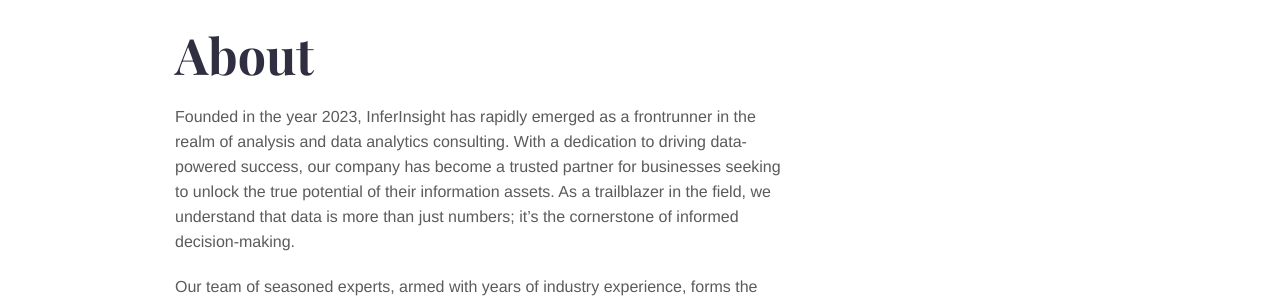
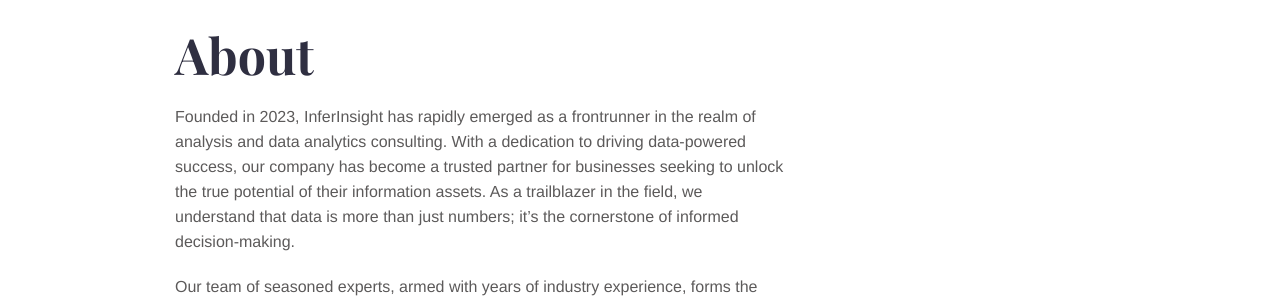
Before and after one commit to inferinsight/inferinsight.github.io, a Jekyll site: the page built from about.md, in a window 1280 px wide. Shown: the part 137-437 px from the top of the page. Built offline with Jekyll 4.4.1, drawn with Linux system fonts in a browser that asks for light colours.

Commit message:
Initial commit

```diff
--- a/about.md
+++ b/about.md
@@ -5,7 +5,7 @@ description: About
 bodyClass: page-about
 ---
 
-Founded in the year 2023, InferInsight has rapidly emerged as a frontrunner in the realm of analysis and data analytics consulting. With a dedication to driving data-powered success, our company has become a trusted partner for businesses seeking to unlock the true potential of their information assets. As a trailblazer in the field, we understand that data is more than just numbers; it's the cornerstone of informed decision-making.
+Founded in 2023, InferInsight has rapidly emerged as a frontrunner in the realm of analysis and data analytics consulting. With a dedication to driving data-powered success, our company has become a trusted partner for businesses seeking to unlock the true potential of their information assets. As a trailblazer in the field, we understand that data is more than just numbers; it's the cornerstone of informed decision-making.
 
 Our team of seasoned experts, armed with years of industry experience, forms the core of our unparalleled offerings. Their ability to translate intricate data into actionable insights has consistently propelled our clients ahead in a highly competitive landscape. From predictive modeling to market segmentation, our range of services is designed to cater to diverse needs, addressing challenges and capitalizing on opportunities unique to each organization.
 
```
Also changed, not shown: index.md (+0 -2 lines).
